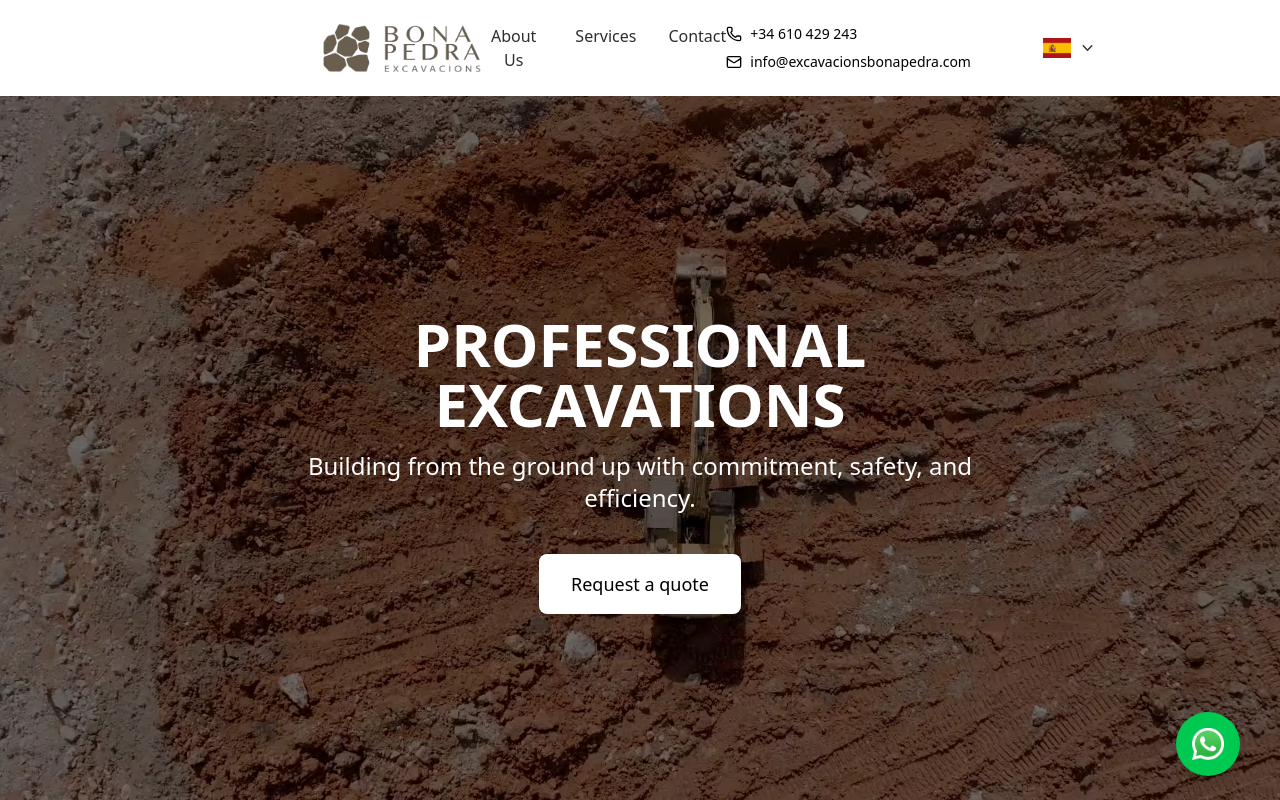
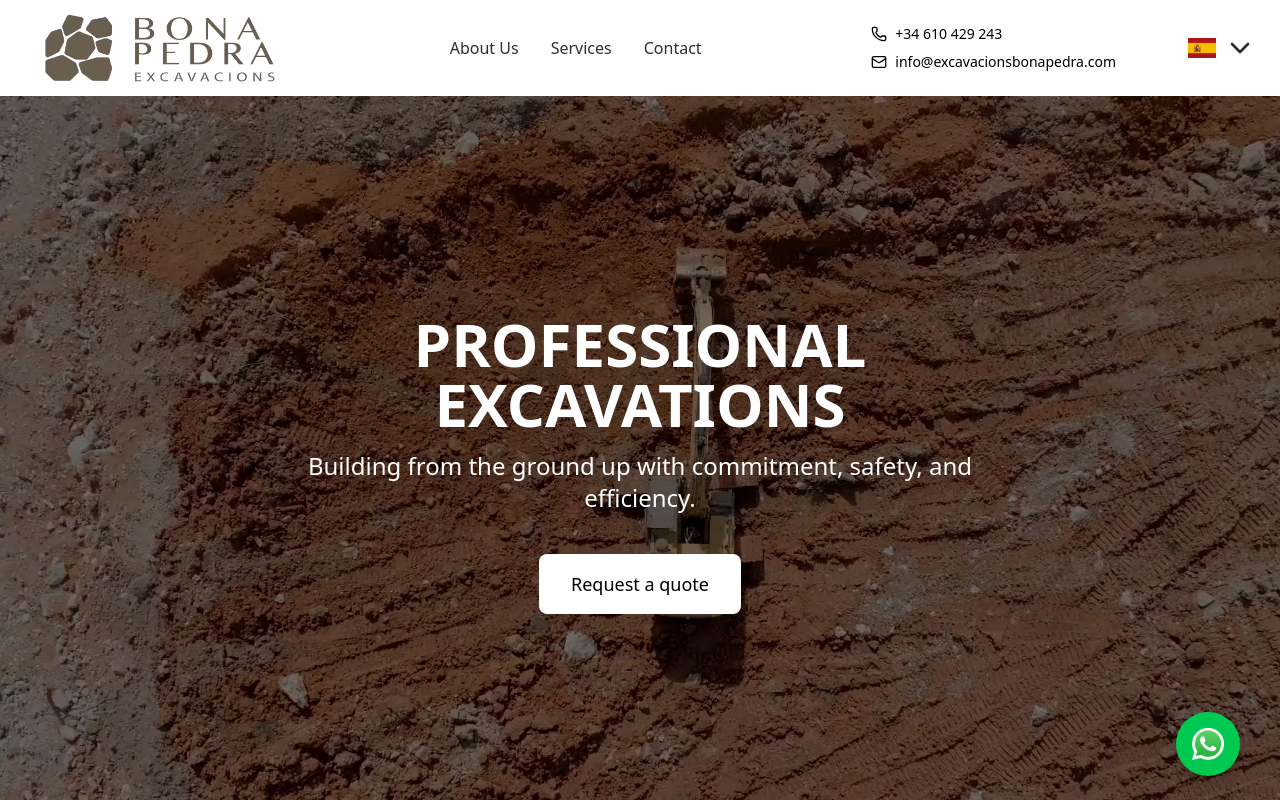
Before and after one commit to Braydarak/bonaPedraExcavacions-web, a React (Vite) app: page / in a window 1280 px wide. Shown: the top 800 px of the page. Built offline with nearby package versions, Linux system fonts and the light colour scheme.

Commit message:
Fix: add responsive layout adjustments for wide screens
Introduce responsive behavior for screens wider than 1700px by adjusting padding and layout. Also improves logo sizing and refines menu breakpoints for better responsiveness across devices.

```diff
--- a/src/components/header/index.tsx
+++ b/src/components/header/index.tsx
@@ -9,8 +9,8 @@ const Header: React.FC = () => {
   const { t } = useTranslation();
   const [isOpen, setIsOpen] = useState(false);
   const [scrolled, setScrolled] = useState(false);
+  const [isWideScreen, setIsWideScreen] = useState(false);
   const menuRef = useRef<HTMLDivElement | null>(null);
-
 
   // Detectar scroll
   useEffect(() => {
@@ -19,6 +19,17 @@ const Header: React.FC = () => {
     };
     window.addEventListener("scroll", handleScroll);
     return () => window.removeEventListener("scroll", handleScroll);
+  }, []);
+
+  // Detectar ancho >= 1600px
+  useEffect(() => {
+    const handleResize = () => {
+      setIsWideScreen(window.innerWidth <= 1700);
+    };
+
+    handleResize();
+    window.addEventListener("resize", handleResize);
+    return () => window.removeEventListener("resize", handleResize);
   }, []);
 
   // Animación del menú
@@ -41,7 +52,7 @@ const Header: React.FC = () => {
     }
   }, [isOpen]);
 
-  // Cierre al hacer clic fuera
+  // Cerrar menú al hacer clic fuera
   useEffect(() => {
     const handleClickOutside = (event: MouseEvent) => {
       if (
@@ -71,7 +82,11 @@ const Header: React.FC = () => {
           : "bg-white"
       }`}
     >
-      <div className="w-full mx-auto px-4 py-3 flex items-center justify-between h-full pl-2 md:pl-[20rem]">
+      <div
+        className={`w-full mx-auto px-4 py-3 flex items-center justify-between h-full ${
+          isWideScreen ? "md:pl-10 " : "pl-2 xl:pl-[20rem] pr-0 xl:pr-[10rem]"
+        }`}
+      >
         {/* Logo */}
         <div
           onClick={scrollToTop}
@@ -82,11 +97,11 @@ const Header: React.FC = () => {
             if (e.key === "Enter" || e.key === " ") scrollToTop();
           }}
         >
-          <img src={Logo} alt="Logo Bona Pedra" className="h-14" />
+          <img src={Logo} alt="Logo Bona Pedra" className="h-auto w-45 md:w-60" />
         </div>
 
         {/* Menú desktop */}
-        <div className="hidden md:flex items-center gap-10">
+        <div className="hidden xl:flex items-center gap-10">
           <nav className="flex gap-8 text-md font-medium text-[#2E2E2E]">
             <a
               href="#sobre"
@@ -110,7 +125,7 @@ const Header: React.FC = () => {
         </div>
 
         {/* Contacto + idioma (desktop) */}
-        <div className="hidden md:flex items-center pr-4 gap-6 md:pr-[10rem] pr-0">
+        <div className="hidden xl:flex items-center gap-6">
           <div className="flex flex-col gap-2 text-sm text-black">
             <a
               href="tel:+34610429243"
@@ -131,7 +146,7 @@ const Header: React.FC = () => {
         </div>
 
         {/* Botón hamburguesa (mobile) */}
-        <div className="md:hidden flex items-center gap-3">
+        <div className="xl:hidden flex items-center gap-3">
           <button
             className="text-[#2E2E2E] focus:outline-none z-[60]"
             onClick={toggleMenu}
@@ -145,7 +160,7 @@ const Header: React.FC = () => {
       {isOpen && (
         <div
           ref={menuRef}
-          className="md:hidden absolute top-24 left-0 w-full bg-white/90 px-6 py-6 shadow-lg border-t border-gray-200 z-40 flex flex-col gap-4"
+          className="xl:hidden absolute top-24 left-0 w-full bg-white/90 px-6 py-6 shadow-lg border-t border-gray-200 z-40 flex flex-col gap-4"
         >
           <nav className="flex flex-col space-y-4 text-md font-medium text-[#2E2E2E]">
             <a href="#sobre" onClick={toggleMenu}>
```
